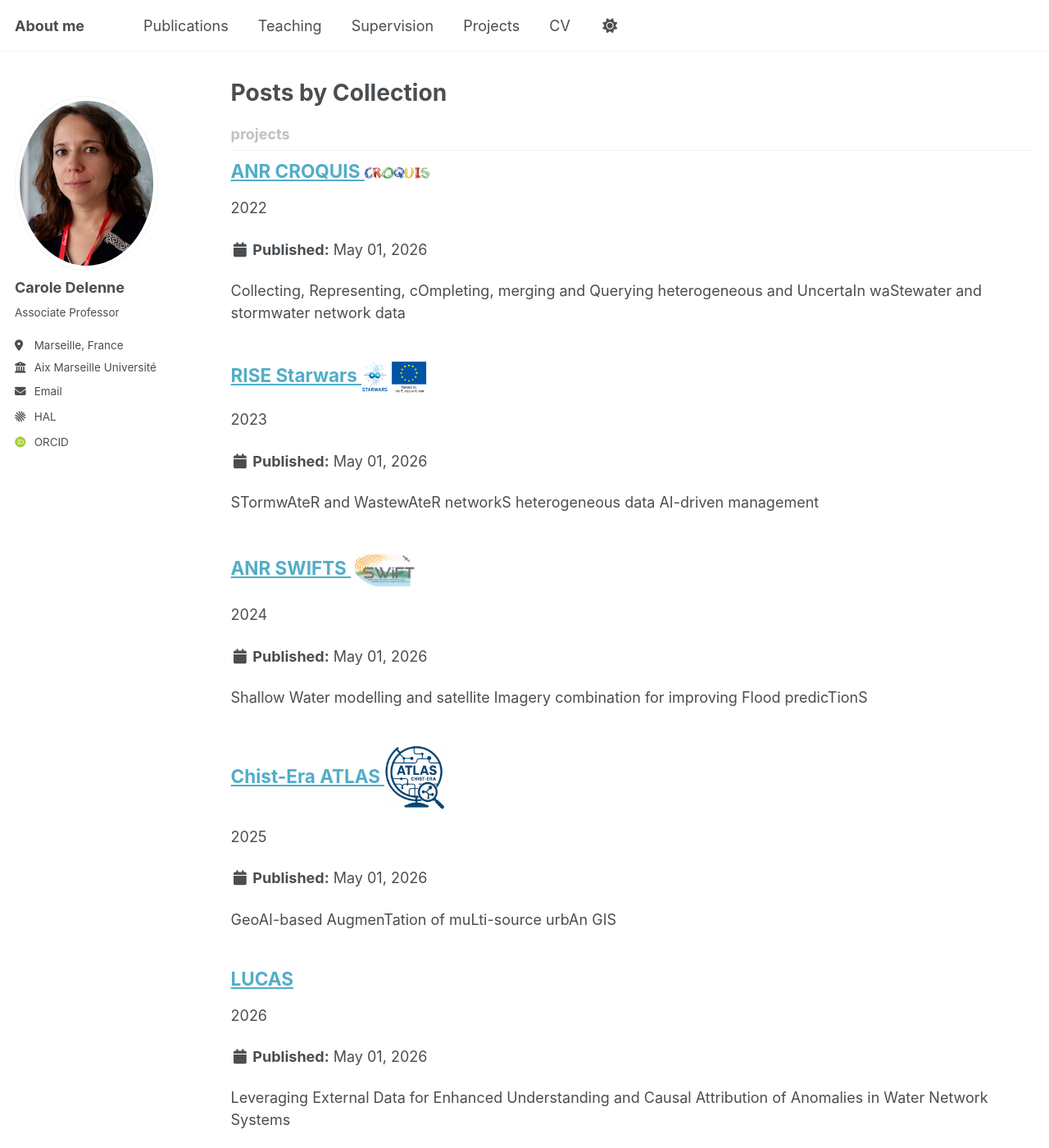
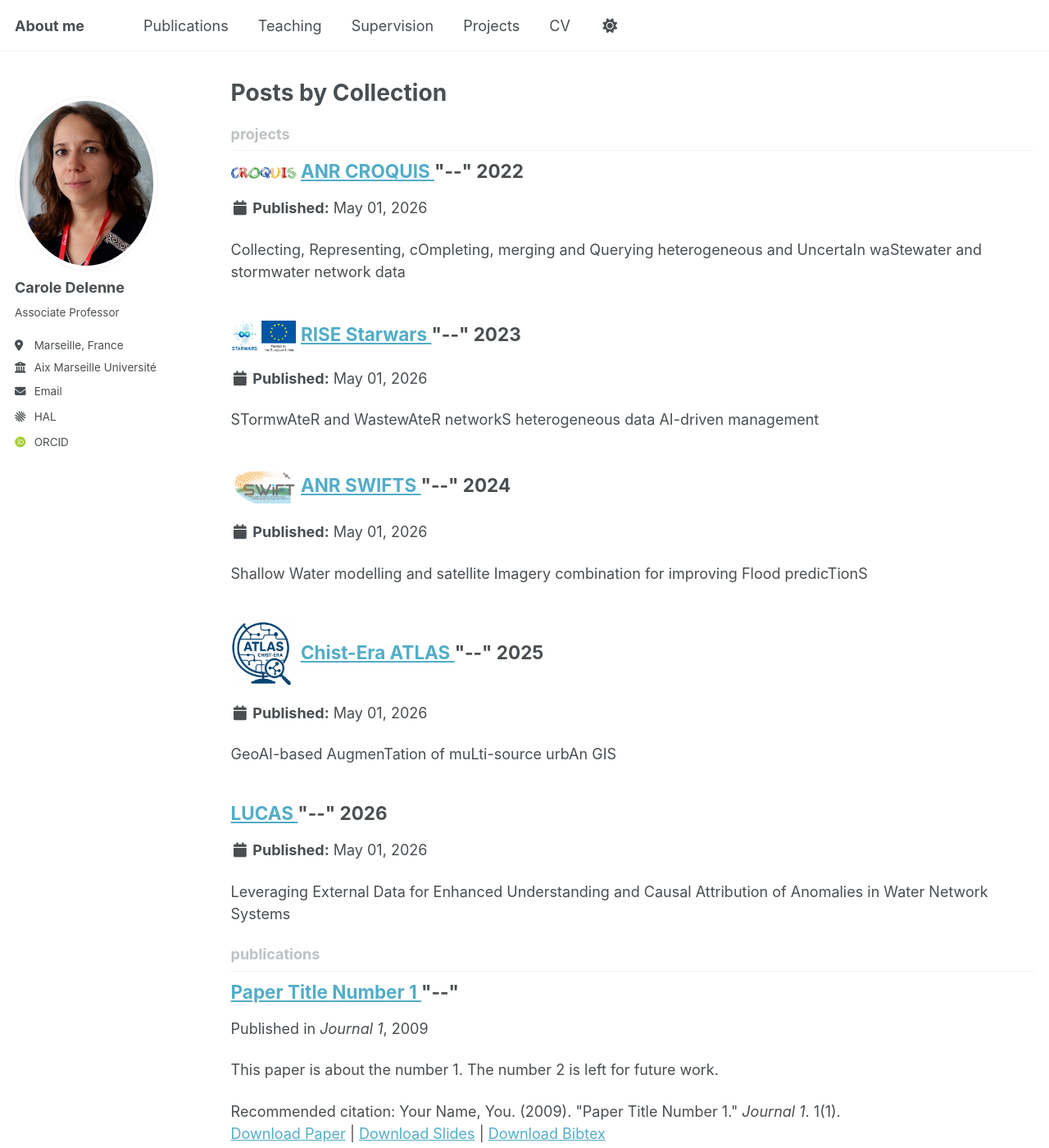
Before and after one commit to caroledelenne/caroledelenne.github.io, a Jekyll site: the page built from _pages/collection-archive.html, in a window 1280 px wide and 1400 px high. Shown: the whole window at 82% size. Built offline with Jekyll 4.4.1, drawn with Linux system fonts in a browser that asks for light colours; some web fonts are replaced; a script bundle is joined from its source files by our own code; library files that are not in the unit come from our copies; some of the changed text lies outside the part shown.

Commit message:
add images

```diff
--- a/_includes/archive-single.html
+++ b/_includes/archive-single.html
@@ -27,14 +27,16 @@
     {% endif %}
 
     <h2 class="archive__item-title" itemprop="headline">
+      {% if post.image %}
+            <img src="{{ post.image | relative_url}}" alt="{{ post.image_alt | default: post.title }}" class="archive__item-image", style="width:80px;height: auto">
+      {% endif %}
       {% if post.link %}
         <a href="{{ post.link }}">{{ title }}</a> <a href="{{ base_path }}{{ post.url }}" rel="permalink"><i class="fa fa-link" aria-hidden="true" title="permalink"></i><span class="sr-only">Permalink</span></a>
       {% else %}
         <a href="{{ base_path }}{{ post.url }}" rel="permalink">{{ title }}</a>
       {% endif %}
-      {% if post.image %}
-            <img src="{{ post.image | relative_url}}" alt="{{ post.image_alt | default: post.title }}" class="archive__item-image", style="width:80px;height: auto">
-      {% endif %}
+      "--" {{ post.year }}
+
     </h2>
 
     {% if post.read_time %}
@@ -44,10 +46,9 @@
         {% if post.collection == 'supervision' %}
           <p> {{ post.year }} </p>
         {% endif %}
-        {% if post.collection == 'projects' %}
+        <!-- {% if post.collection == 'projects' %}
           <p> {{ post.year }} </p>
-
-        {% endif %}
+        {% endif %} -->
 
         {% if post.collection == 'teaching' %}
           <p> {{ post.type }}, <i>{{ post.venue }}</i>  </p>
```
